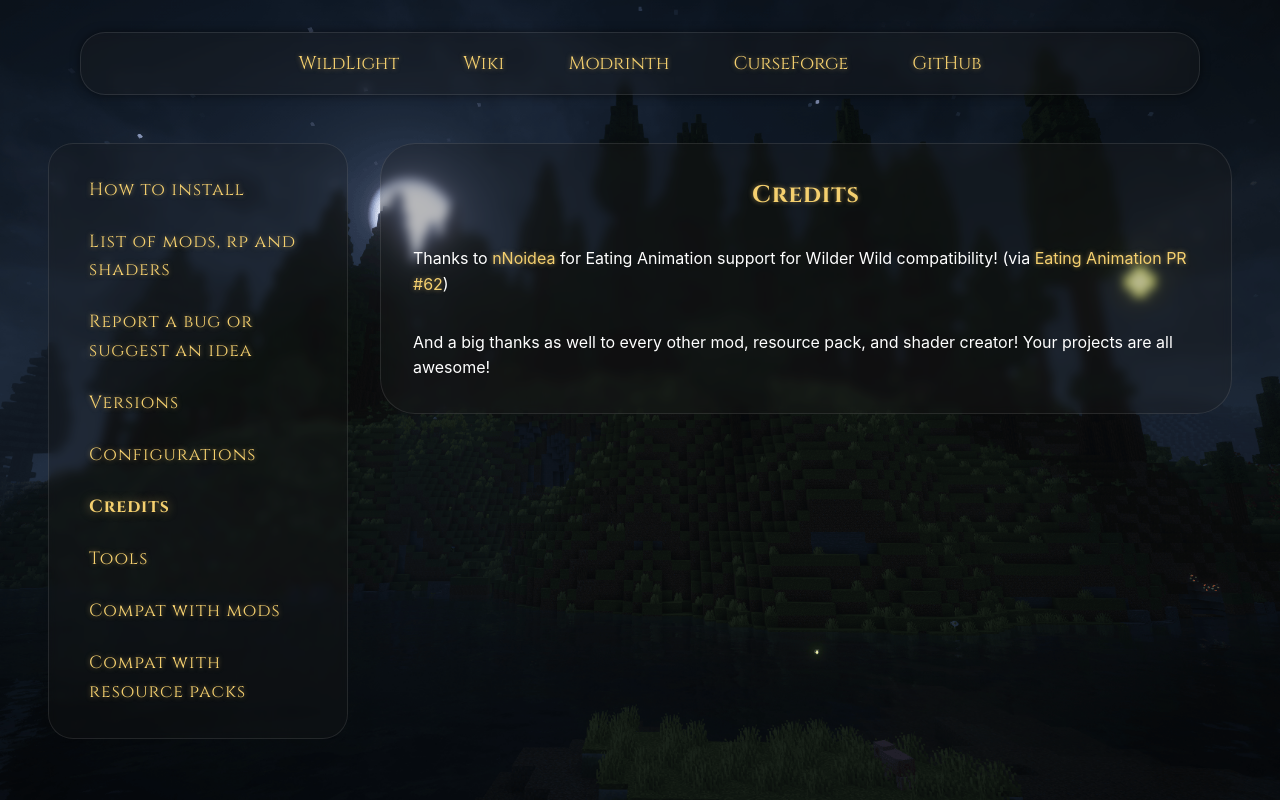
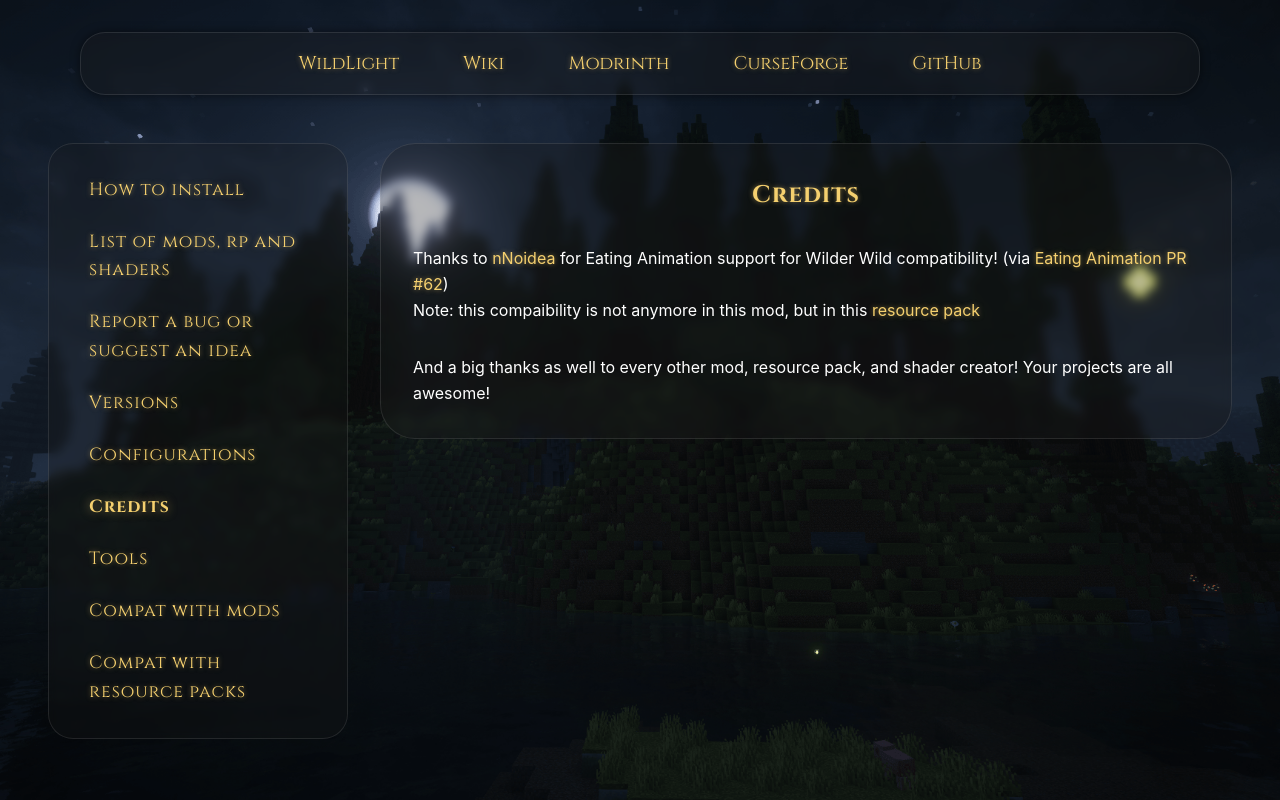
Before and after one commit to Alfakynz/WildLight, a Vue app: page /WildLight/wiki/credits in a window 1280 px wide. Built offline with nearby package versions, Linux system fonts and the light colour scheme.

Commit message:
Update for the resource pack

```diff
--- a/package.json
+++ b/package.json
@@ -1,6 +1,6 @@
 {
   "name": "wildlight",
-  "version": "2.0.2",
+  "version": "2.0.3",
   "private": true,
   "type": "module",
   "scripts": {
--- a/src/pages/wiki/CompatRP.vue
+++ b/src/pages/wiki/CompatRP.vue
@@ -63,16 +63,6 @@ onMounted(() => {
             <li><a href="https://modrinth.com/project/ZouiUX7t" target="_blank">Sounds</a></li>
           </ul>
         </li>
-        <li>
-          <a href="https://modrinth.com/project/rUgZvGzi" target="_blank">Eating Animation</a> with:
-          <ul>
-            <li>
-              <a href="https://modrinth.com/project/AtHRJSUW" target="_blank">Wilder Wild</a> (see
-              <a href="https://github.com/Theoness1/EatingAnimation/pull/62" target="_blank">#62</a
-              >)
-            </li>
-          </ul>
-        </li>
       </ul>
     </section>
   </main>
--- a/src/pages/wiki/Credits.vue
+++ b/src/pages/wiki/Credits.vue
@@ -22,6 +22,11 @@ onMounted(() => {
         <a href="https://github.com/Theoness1/EatingAnimation/pull/62" target="_blank"
           >Eating Animation PR #62</a
         >)
+        <br />
+        Note: this compaibility is not anymore in this mod, but in this
+        <a href="https://github.com/Alfakynz/Eating-Animation-Modded" target="_blank"
+          >resource pack</a
+        >
       </p>
       <p>
         And a big thanks as well to every other mod, resource pack, and shader creator! Your
```
